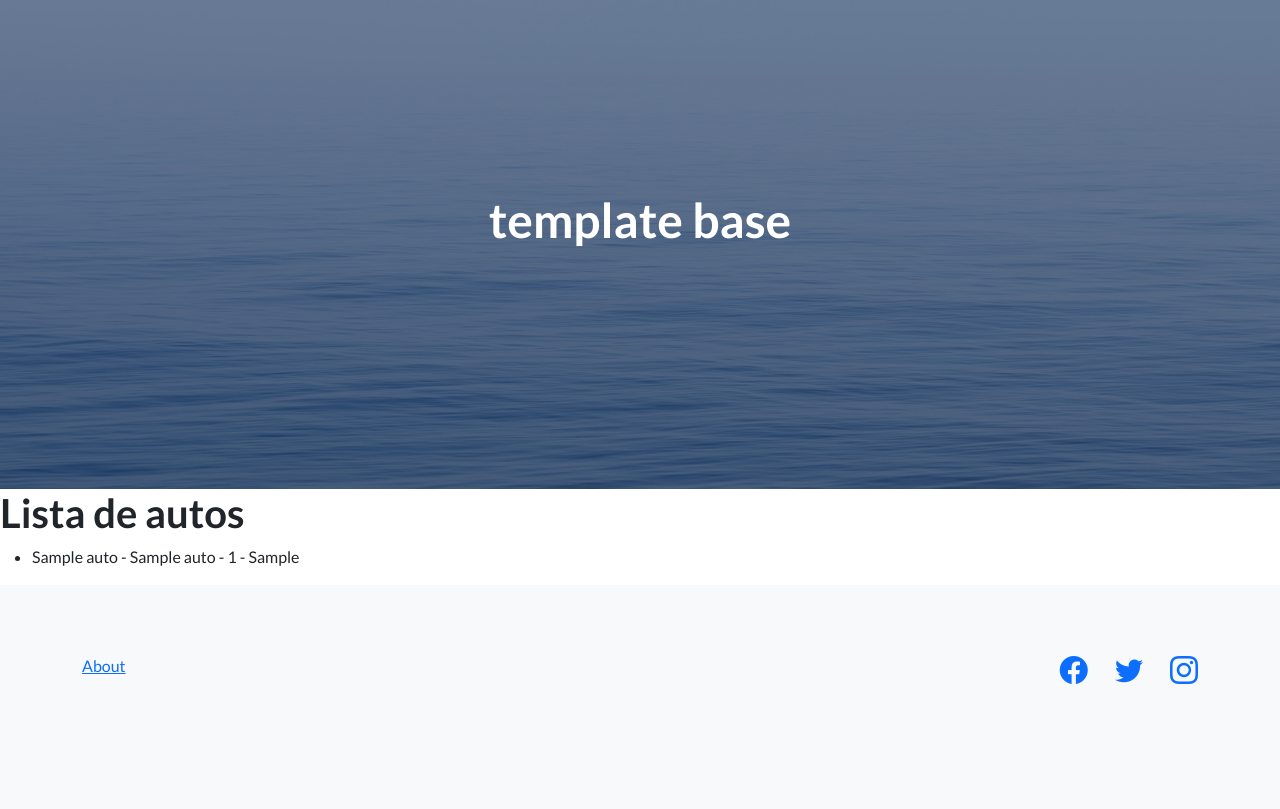
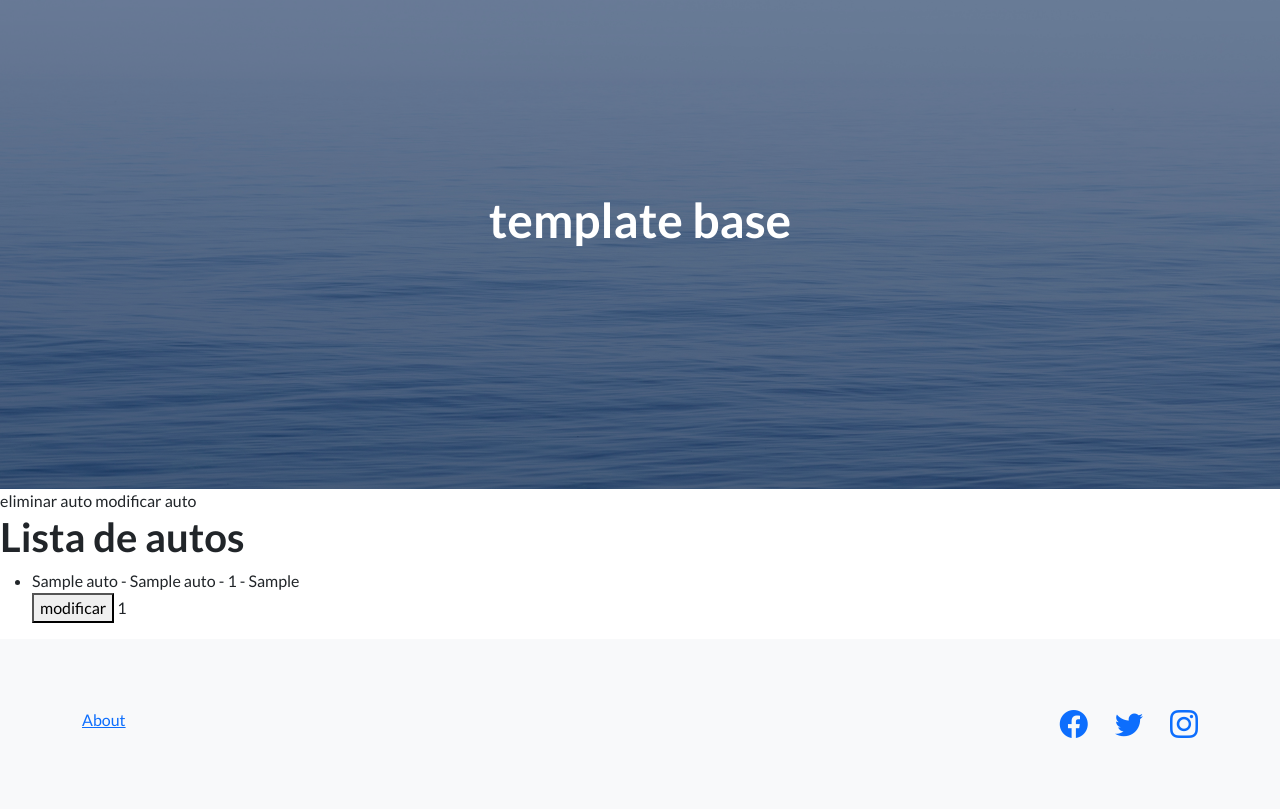
Before and after one commit to emiv7c/projecto-d, a Django app: page /inicio/lista_autos/ in a window 1280 px wide. Shown: the part 57-866 px from the top of the page. Before the commit the page ends 741 px from the top, so only its background shows below. Run offline with Django 4.2, Linux system fonts and the light colour scheme; tables that the repository leaves empty hold one stand-in row (values such as "Sample post"); some libraries are stand-ins or nearby versions.

Commit message:
version parala prueba final

```diff
--- a/inicio/templates/inicio/lista_autos.html
+++ b/inicio/templates/inicio/lista_autos.html
@@ -4,10 +4,18 @@
 {% block contenido %}
 
 
+ <a class="navbar-brand" href="{% url 'inicio:eliminar_auto' 2 %}">eliminar auto</a>
+ <a class="navbar-brand" href="{% url 'inicio:modificar_auto' 2 %}">modificar auto</a>
+
+
   <h1>Lista de autos</h1>
   <ul>
     {% for auto in lista_autos %}
       <li>{{ auto.nombre }} - {{ auto.nombre_del_auto }} - {{ auto.kilometros_recorridos }} - {{ auto.detalles_auto }}</li>
+      <button>
+        <a class="navbar-brand" href="{% url 'inicio:modificar_auto' 2 %}">modificar</a>
+      </button>
+      {{auto.id}}
     {% endfor %}
   </ul>
 {% endblock %}
--- a/inicio/urls.py
+++ b/inicio/urls.py
@@ -8,6 +8,7 @@ app_name= 'inicio'
 urlpatterns = [
     path('', views.vista ),
     path('vehiculos/', views.crear_vehiculo, name='venta_de_vehiculos'),
-    path('lista_autos/', views.lista_autos, name= 'lista_de_autos')
-
+    path('lista_autos/', views.lista_autos, name= 'listar_autos'),
+    path('autos/<int:id_autos>/eliminar/', views.eliminar_auto, name= 'eliminar_auto'),
+    path('autos/<int:id_autos>/modificar/', views.modificar_auto, name='modificar_auto')
 ]
--- a/inicio/views.py
+++ b/inicio/views.py
@@ -1,9 +1,8 @@
 from django.shortcuts import render,redirect
 from django.http import HttpResponse
-from datetime import datetime
 from django.template import Template, context, loader
 from inicio.models import autos
-from inicio.forms import creacionVehiculoFormulario
+from inicio.forms import creacionVehiculoFormulario,modificacionDeAutosFormulario
 
 
 
@@ -12,6 +11,33 @@ from inicio.forms import creacionVehiculoFormulario
 
 def vista(request):
     return render(request, 'inicio/index.html')
+
+
+
+
+def eliminar_auto(request, id_autos):
+    id_autos
+    eliminar_animal1=autos.objects.get(id=id_autos)
+    print (eliminar_animal1)
+    return redirect('inicio:listar_autos')
+
+
+def modificar_auto(request,id_autos):
+    auto_modificar=autos.objects.get(id=id_autos)
+    if request.method=="POST":
+        formulario=modificacionDeAutosFormulario(request,"POST")
+        data_limpia= formulario.cleaned_data
+        auto_modificar.nombre=data_limpia['nombre']
+        auto_modificar.nombre_del_auto=data_limpia['nombre_del_auto']
+        auto_modificar.kilometros_recorridos=data_limpia['kilometros_recorridos']
+        auto_modificar.detalles_auto=data_limpia['detalles_auto']
+        auto_modificar.save()
+        if formulario.is_valid():
+           return redirect('inicio:listar_autos')
+
+
+    formulario=modificacionDeAutosFormulario()
+    return render(request, 'inicio/modificar_auto.html', {'formulario':formulario, 'id_autos':id_autos})
 
 
 
@@ -30,11 +56,11 @@ def crear_vehiculo(request):
                 kilometros_recorridos=datos_formulario['kilometros_recorridos'],
                 detalles_auto=datos_formulario['detalles_auto'])
             vehiculo.save()
-            return redirect('../../inicio/lista_autos')
+            return redirect('inicio:listar_autos')
     else:
         formulario = creacionVehiculoFormulario()
     return render(request, 'inicio/crear_vehiculo.html', {'formulario': formulario})
 
 def lista_autos(request):
     lista_autos = autos.objects.all()
-    return render(request, 'inicio/lista_autos.html', {'lista_autos': lista_autos})
+    return render(request, 'inicio/lista_autos.html', {'lista_autos': lista_autos},)
--- a/templates/base.html
+++ b/templates/base.html
@@ -25,7 +25,8 @@
         <nav class="navbar navbar-light bg-light static-top">
             <div class="container">
                 <a class="navbar-brand" href="{% url 'inicio:venta_de_vehiculos' %}">venta de vehiculos</a>
-                <a class="navbar-brand" href="{% url 'inicio:lista_de_autos' %}">lista de vehiculos</a>
+                <a class="navbar-brand" href="{% url 'inicio:listar_autos' %}">lista de vehiculos</a>
+
             </div>
         </nav>
         <!-- Masthead-->
```
Also changed, not shown: inicio/forms.py (+7 -0 lines), inicio/templates/inicio/modificar_auto.html (added, +20 -0 lines).
